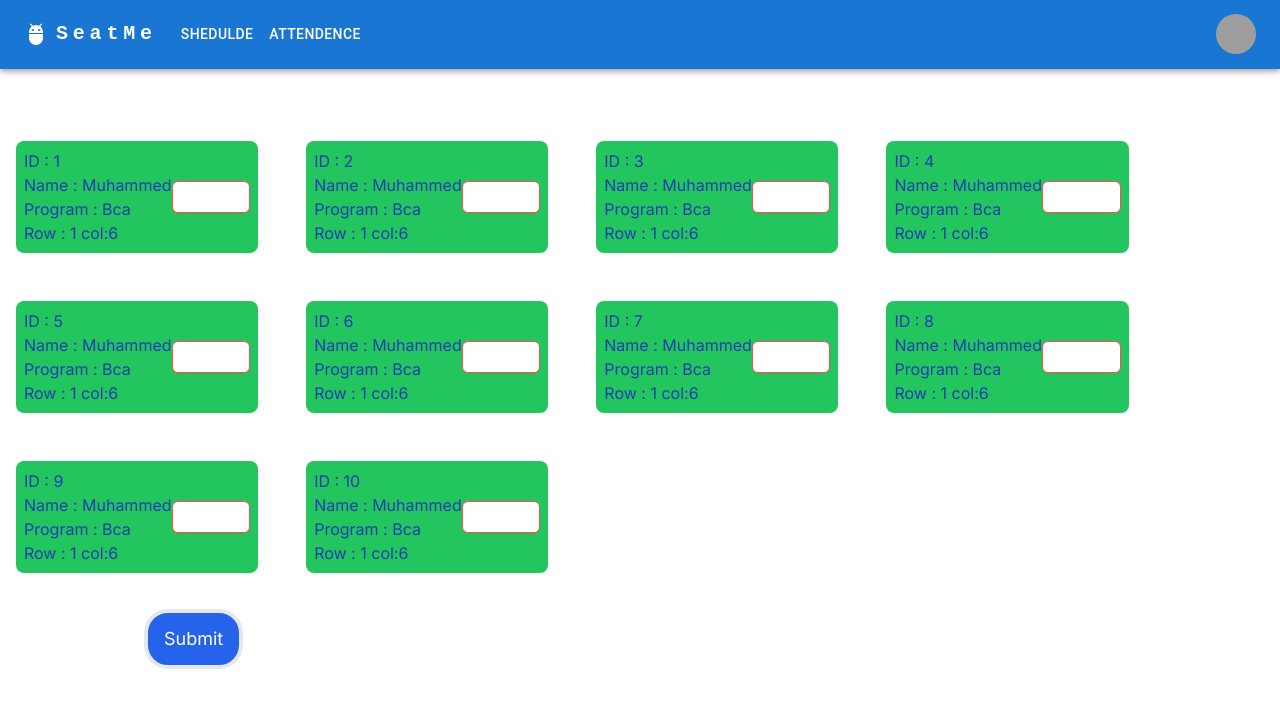
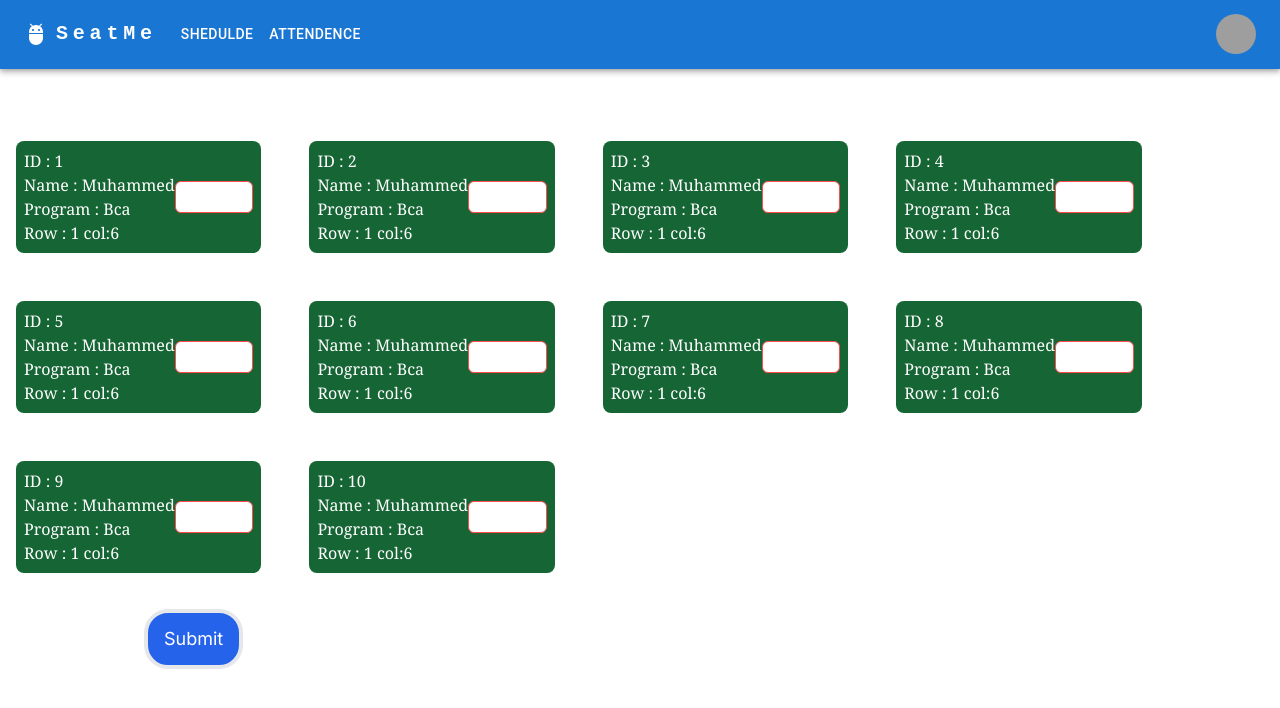
Before and after one commit to AnanthuTD/SeatMe-PWA, a Next.js app: page /staff/attendance in a window 1280 px wide. Shown: the top 708 px of the page. Built offline with nearby package versions, Linux system fonts and the light colour scheme; grey boxes are pictures that could not be loaded.

Commit message:
All are present is show if zero absentees

```diff
--- a/src/app/staff/attendance/absentstds.jsx
+++ b/src/app/staff/attendance/absentstds.jsx
@@ -9,14 +9,15 @@ function absentstds({data}) {
 
       <>
       <div>
-      {absentees.map((student) => (
+      {  absentees.length ?
+      absentees.map((student) => (
 					<div
 						className={` m-4 p-2 rounded-lg ${
-							student.isPresent ? "bg-green-500" : "bg-red-500"
+							student.isPresent ? "bg-green-800" : "bg-red-800"
 						}`}
 					>
 
-							<div className="text-blue-800">
+							<div className="text-white font-serif ">
 								<p>ID : {student.id} </p>
 								<p>Name : {student.name}</p>
 								<p>Program : {student.program}</p>
@@ -28,7 +29,9 @@ function absentstds({data}) {
 
 
 					</div>
-				))}
+				)) :
+                    <div className='text-center text-green-800 text-3xl  mt-10 font-mono '  >  All are Present !! </div>
+                    }
       </div>
 
       </>
--- a/src/app/staff/attendance/stdlist.jsx
+++ b/src/app/staff/attendance/stdlist.jsx
@@ -16,11 +16,11 @@ function stdlist({ data ,setData  }    ) {
 				{data.map((student, index) => (
 					<div
 						className={` m-4 p-2 rounded-lg ${
-							student.isPresent ? "bg-green-500" : "bg-red-500"
+							student.isPresent ? "bg-green-800" : "bg-red-800"
 						}`}
 					>
 						<div className="flex flex-row items-center  justify-between">
-							<div className="text-blue-800">
+							<div className="text-white font-serif ">
 								<p>ID : {student.id} </p>
 								<p>Name : {student.name}</p>
 								<p>Program : {student.program}</p>
```
